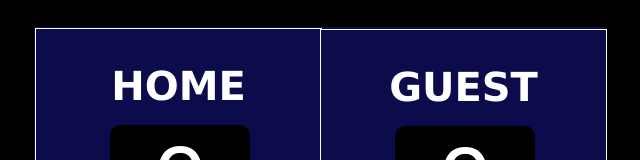
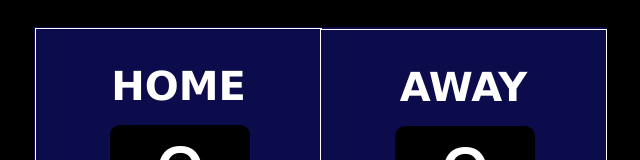
Before and after one commit to BetsegaAssefa/scoreboard, a plain HTML site: page index.html in a window 1280 px wide. Shown: the part 261-421 px from the top of the page, without its empty margins (320-960 px from the left). Drawn offline with Linux system fonts and the light colour scheme; a web font is replaced by a local one.

Commit message:
CHANGED THE "GUEST" TO "AWAY"

```diff
--- a/index.html
+++ b/index.html
@@ -27,7 +27,7 @@
             </div>
         </div>
         <div class="guest">
-            <p>GUEST</p>
+            <p>AWAY</p>
             <div class="score" id="score">
                 <span class="counter" id="counters"></span>
             </div>
```
